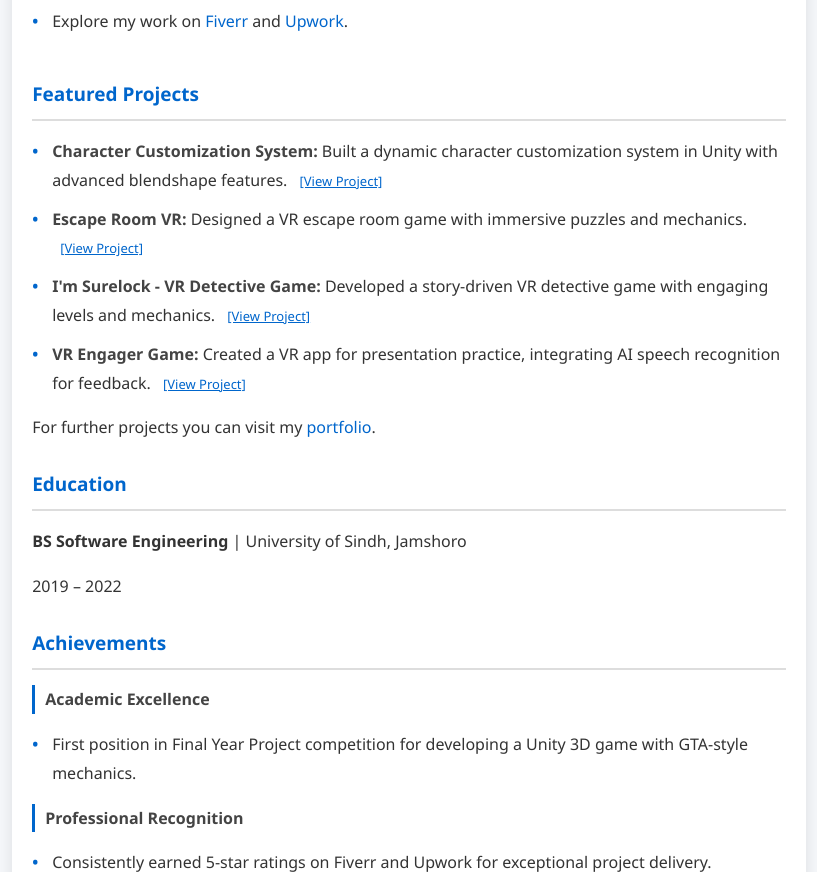
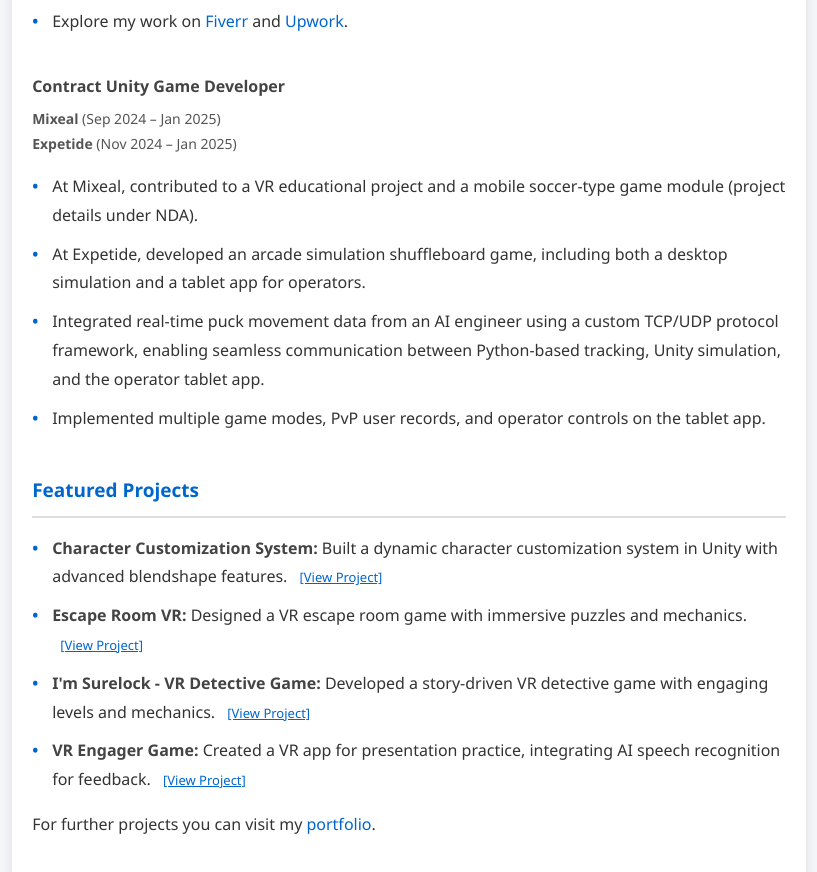
Before and after one commit to Sulaiman281/Resume, a plain HTML site: page index.html in a window 1280 px wide. Shown: the part 1222-2094 px from the top of the page, without its empty margins (231-1048 px from the left). Drawn offline with Linux system fonts and the light colour scheme.

Commit message:
updated experience

```diff
--- a/index.html
+++ b/index.html
@@ -256,6 +256,19 @@
                         <li>Received consistent positive feedback for engaging and effective teaching methods.</li>
                     </ul>
                 </div>
+                <div style="grid-column: 1 / -1;">
+                    <h4>Contract Unity Game Developer</h4>
+                    <p>
+                        <strong>Mixeal</strong> (Sep 2024 – Jan 2025)<br>
+                        <strong>Expetide</strong> (Nov 2024 – Jan 2025)
+                    </p>
+                    <ul>
+                        <li>At Mixeal, contributed to a VR educational project and a mobile soccer-type game module (project details under NDA).</li>
+                        <li>At Expetide, developed an arcade simulation shuffleboard game, including both a desktop simulation and a tablet app for operators.</li>
+                        <li>Integrated real-time puck movement data from an AI engineer using a custom TCP/UDP protocol framework, enabling seamless communication between Python-based tracking, Unity simulation, and the operator tablet app.</li>
+                        <li>Implemented multiple game modes, PvP user records, and operator controls on the tablet app.</li>
+                    </ul>
+                </div>
             </div>
         </div>
         <div class="section">
```
